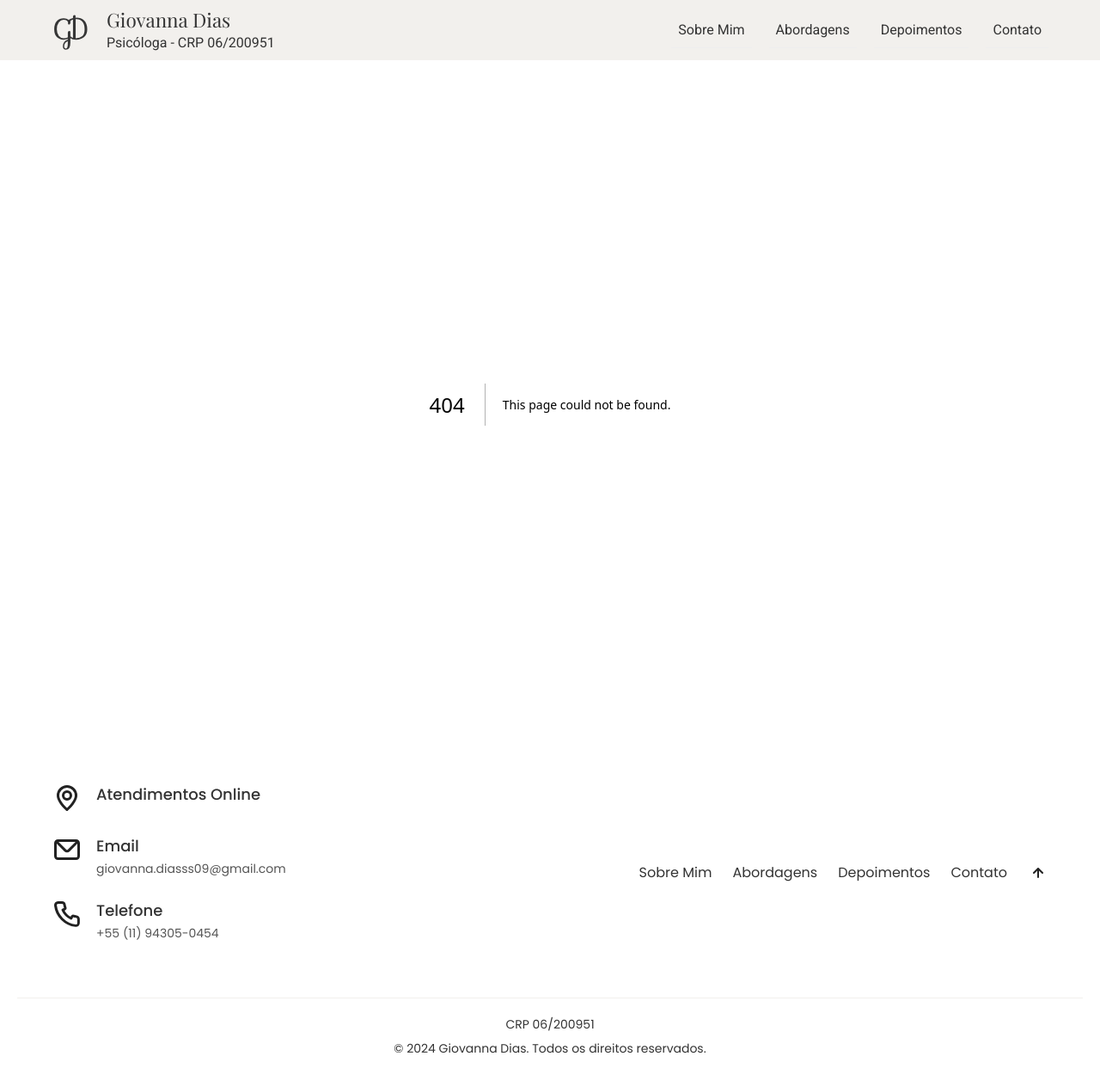
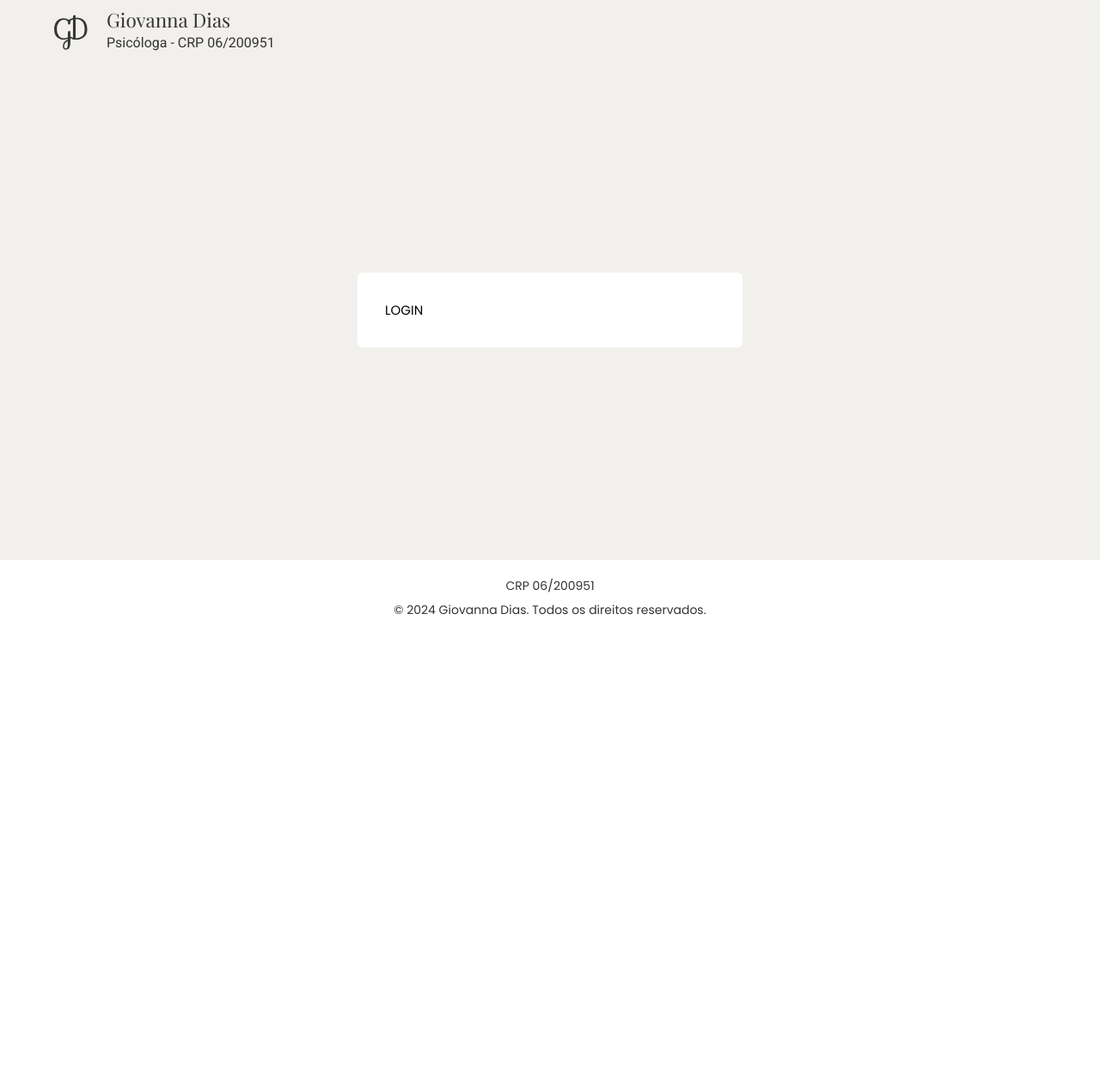
Before and after one commit to carvalhoandre/psi-hub, a Next.js app: page /auth/login in a window 1280 px wide. Before the commit this address had no page. Shown: the top 1264 px of the page at 86% size. After the commit the page ends 800 px from the top, so only its background shows below. Built offline with nearby package versions, Linux system fonts and the light colour scheme; a web font is replaced by a local one.

Commit message:
feat: base layout

```diff
--- /dev/null
+++ b/src/app/auth/layout.tsx
@@ -0,0 +1,27 @@
+'use client';
+
+import React from 'react';
+
+import { AuthLayoutProps } from './types';
+
+import useMedia from 'hooks/useMedia';
+
+const AuthLayout: Component<AuthLayoutProps> = ({ children }) => {
+	const isMobile = useMedia('(max-width: 40rem)');
+
+	return (
+		<div
+			className={
+				isMobile
+					? 'p-relative min-h-screen'
+					: 'min-h-[calc(100vh-220px)] bg-background flex items-center justify-center'
+			}
+		>
+			<div className='bg-white rounded-md p-8 shadow-md max-w-md w-full'>
+				{children}
+			</div>
+		</div>
+	);
+};
+
+export default AuthLayout;
--- /dev/null
+++ b/src/app/auth/login/page.tsx
@@ -0,0 +1,19 @@
+'use client';
+
+import React from 'react';
+import Link from 'next/link';
+
+const LoginPage: Component = () => {
+	const [email, setEmail] = React.useState('');
+	const [password, setPassword] = React.useState('');
+
+	const handleSubmit = (e: React.FormEvent) => {
+		e.preventDefault();
+
+		console.log('data:', email, password);
+	};
+
+	return <>LOGIN</>;
+};
+
+export default LoginPage;
--- /dev/null
+++ b/src/app/auth/types.ts
@@ -0,0 +1,5 @@
+import React from 'react';
+
+export interface AuthLayoutProps {
+	children: React.ReactNode;
+}
--- a/src/app/layout.tsx
+++ b/src/app/layout.tsx
@@ -10,8 +10,8 @@ import Footer from 'components/Footer';
 import './globals.css';
 
 export const metadata: Metadata = {
-	title: 'PSI HUB',
-	description: 'PSI HUB',
+	title: 'Giovanna Dias',
+	description: 'Giovanna Dias',
 };
 
 export default function RootLayout({
--- /dev/null
+++ b/src/components/Footer/FooterHome/index.tsx
@@ -0,0 +1,79 @@
+'use client';
+
+import React from 'react';
+
+import OptimizedImage from 'components/OptimizedImage';
+
+import { footerInfo, navLinks } from 'components/Footer/constant';
+
+import ArrowUp from '../../../../public/images/icons/arrow-up.svg';
+
+const FooterHome: Component = () => {
+	return (
+		<footer className='text-text-dark px-5 py-10'>
+			<div className='container mx-auto flex flex-col items-center md:flex-row justify-between gap-10 mb-10  md:shadow-inset-white'>
+				<div>
+					{footerInfo.map((info, index) => (
+						<div key={index} className='flex items-start gap-4 mb-6'>
+							<OptimizedImage
+								src={info.src}
+								className='text-primary-main text-2xl'
+								alt={info.title}
+								width={36}
+								height={36}
+							/>
+
+							<div>
+								<h3 className='text-lg font-medium'>{info.title}</h3>
+								{info.subtitle && (
+									<a
+										href={info.link}
+										target='_new'
+										rel='noopener noreferrer'
+										className='text-sm text-text-light hover:text-primary-main transition-colors'
+									>
+										{info.subtitle}
+									</a>
+								)}
+							</div>
+						</div>
+					))}
+				</div>
+
+				<nav>
+					<ul className='flex max-sm:flex-col items-center gap-6'>
+						{navLinks.map((link, index) => (
+							<li key={index}>
+								<a
+									href={link.href}
+									className='text-base text-text-dark hover:text-primary-main transition-colors'
+								>
+									{link.label}
+								</a>
+							</li>
+						))}
+
+						<li>
+							<a href='#header' aria-label='Navegar para o topo'>
+								<OptimizedImage
+									src={ArrowUp}
+									className='text-primary-main text-2xl hover:scale-110 transition-transform'
+									alt='Ícone de seta para cima'
+								/>
+							</a>
+						</li>
+					</ul>
+				</nav>
+			</div>
+
+			<div className='border-0 border-t border-solid border-background pt-5 text-center'>
+				<p className='text-sm mb-2'>CRP 06/200951</p>
+				<p className='text-sm text-text-dark'>
+					&copy; 2024 Giovanna Dias. Todos os direitos reservados.
+				</p>
+			</div>
+		</footer>
+	);
+};
+
+export default FooterHome;
--- a/src/components/Footer/index.tsx
+++ b/src/components/Footer/index.tsx
@@ -1,75 +1,22 @@
+'use client';
+
 import React from 'react';
 
-import OptimizedImage from 'components/OptimizedImage';
+import useIsHome from 'hooks/useIsHome';
 
-import { footerInfo, navLinks } from 'components/Footer/constant';
-
-import ArrowUp from '../../../public/images/icons/arrow-up.svg';
+import FooterHome from 'components/Footer/FooterHome';
 
 const Footer: Component = () => {
+	const isHome = useIsHome();
+
+	if (isHome) return <FooterHome />;
+
 	return (
-		<footer className='text-text-dark px-5 py-10'>
-			<div className='container mx-auto flex flex-col items-center md:flex-row justify-between gap-10 mb-10  md:shadow-inset-white'>
-				<div>
-					{footerInfo.map((info, index) => (
-						<div key={index} className='flex items-start gap-4 mb-6'>
-							<OptimizedImage
-								src={info.src}
-								className='text-primary-main text-2xl'
-								alt={info.title}
-								width={36}
-								height={36}
-							/>
-
-							<div>
-								<h3 className='text-lg font-medium'>{info.title}</h3>
-								{info.subtitle && (
-									<a
-										href={info.link}
-										target='_new'
-										rel='noopener noreferrer'
-										className='text-sm text-text-light hover:text-primary-main transition-colors'
-									>
-										{info.subtitle}
-									</a>
-								)}
-							</div>
-						</div>
-					))}
-				</div>
-
-				<nav>
-					<ul className='flex max-sm:flex-col items-center gap-6'>
-						{navLinks.map((link, index) => (
-							<li key={index}>
-								<a
-									href={link.href}
-									className='text-base text-text-dark hover:text-primary-main transition-colors'
-								>
-									{link.label}
-								</a>
-							</li>
-						))}
-
-						<li>
-							<a href='#header' aria-label='Navegar para o topo'>
-								<OptimizedImage
-									src={ArrowUp}
-									className='text-primary-main text-2xl hover:scale-110 transition-transform'
-									alt='Ícone de seta para cima'
-								/>
-							</a>
-						</li>
-					</ul>
-				</nav>
-			</div>
-
-			<div className='border-0 border-t border-solid border-background pt-5 text-center'>
-				<p className='text-sm mb-2'>CRP 06/200951</p>
-				<p className='text-sm text-text-dark'>
-					&copy; 2024 Giovanna Dias. Todos os direitos reservados.
-				</p>
-			</div>
+		<footer className='text-text-dark py-10 px-5 border-0 border-t border-solid border-background pt-5 text-center'>
+			<p className='text-sm mb-2'>CRP 06/200951</p>
+			<p className='text-sm text-text-dark'>
+				&copy; 2024 Giovanna Dias. Todos os direitos reservados.
+			</p>
 		</footer>
 	);
 };
--- a/src/components/Header/index.tsx
+++ b/src/components/Header/index.tsx
@@ -1,12 +1,25 @@
+'use client';
+
+import { useRouter } from 'next/navigation';
+
 import classNames from 'classnames';
+
+import useIsHome from 'hooks/useIsHome';
 
 import Nav from 'components/Nav';
 import OptimizedImage from 'components/OptimizedImage';
 
 const Header: Component = () => {
+	const isHome = useIsHome();
+	const router = useRouter();
+
 	const containerClassNames = classNames(
 		'container flex justify-between items-center px-4 py-2'
 	);
+
+	const handleLogoClick = () => {
+		router.push('/');
+	};
 
 	return (
 		<header className='bg-background sm:flex-wrap' id='header'>
@@ -18,7 +31,8 @@ const Header: Component = () => {
 						height={48}
 						width={48}
 						priority
-						className='w-12 h-12'
+						className='w-12 h-12 cursor-pointer'
+						onClick={handleLogoClick}
 					/>
 
 					<div>
@@ -32,7 +46,7 @@ const Header: Component = () => {
 					</div>
 				</div>
 
-				<Nav />
+				{isHome && <Nav />}
 			</div>
 		</header>
 	);
--- /dev/null
+++ b/src/hooks/useIsHome/index.ts
@@ -0,0 +1,10 @@
+'use client';
+
+import { usePathname } from 'next/navigation';
+
+const useIsHome = (): boolean => {
+	const pathname = usePathname();
+	return pathname === '/';
+};
+
+export default useIsHome;
```
